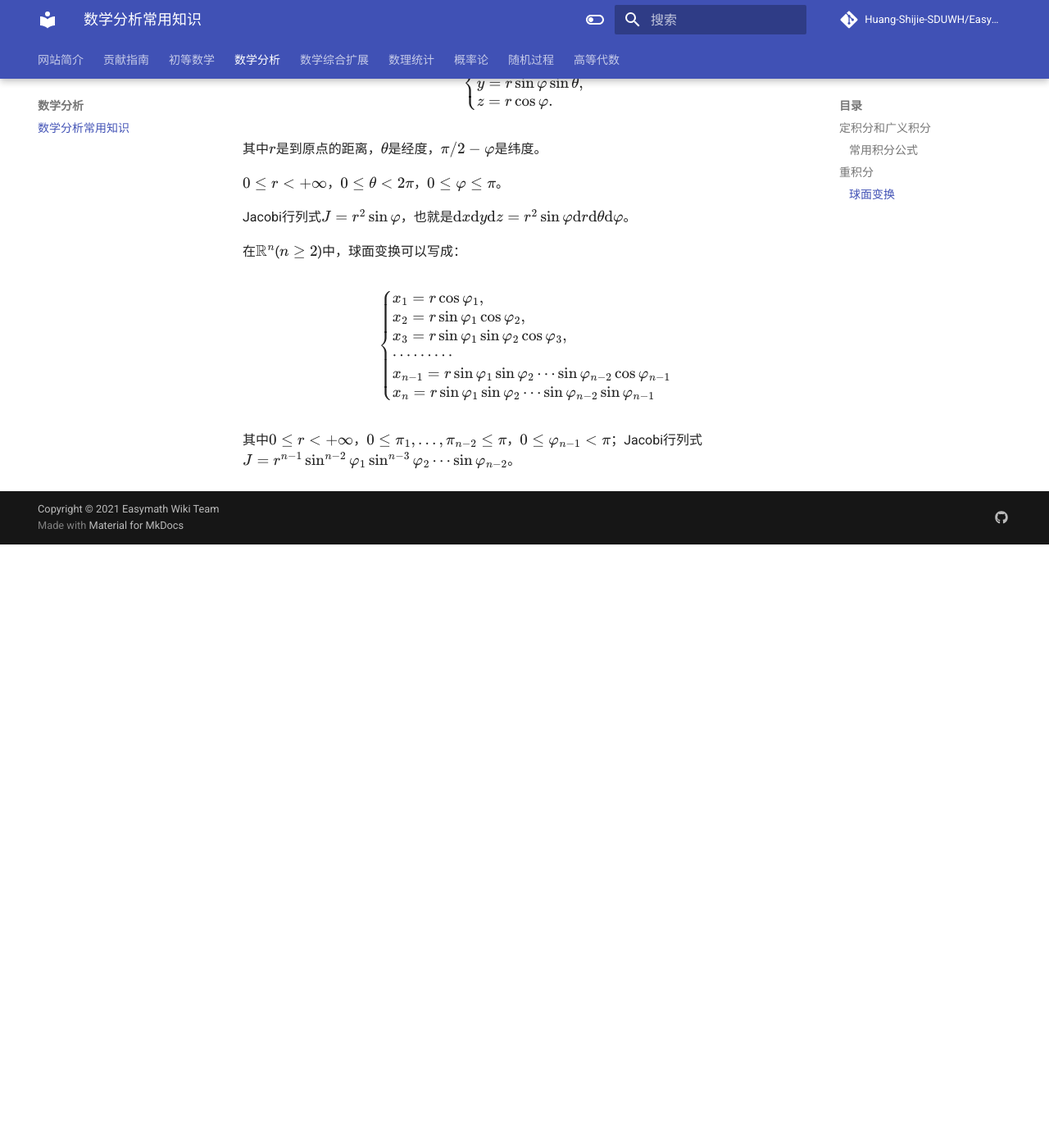
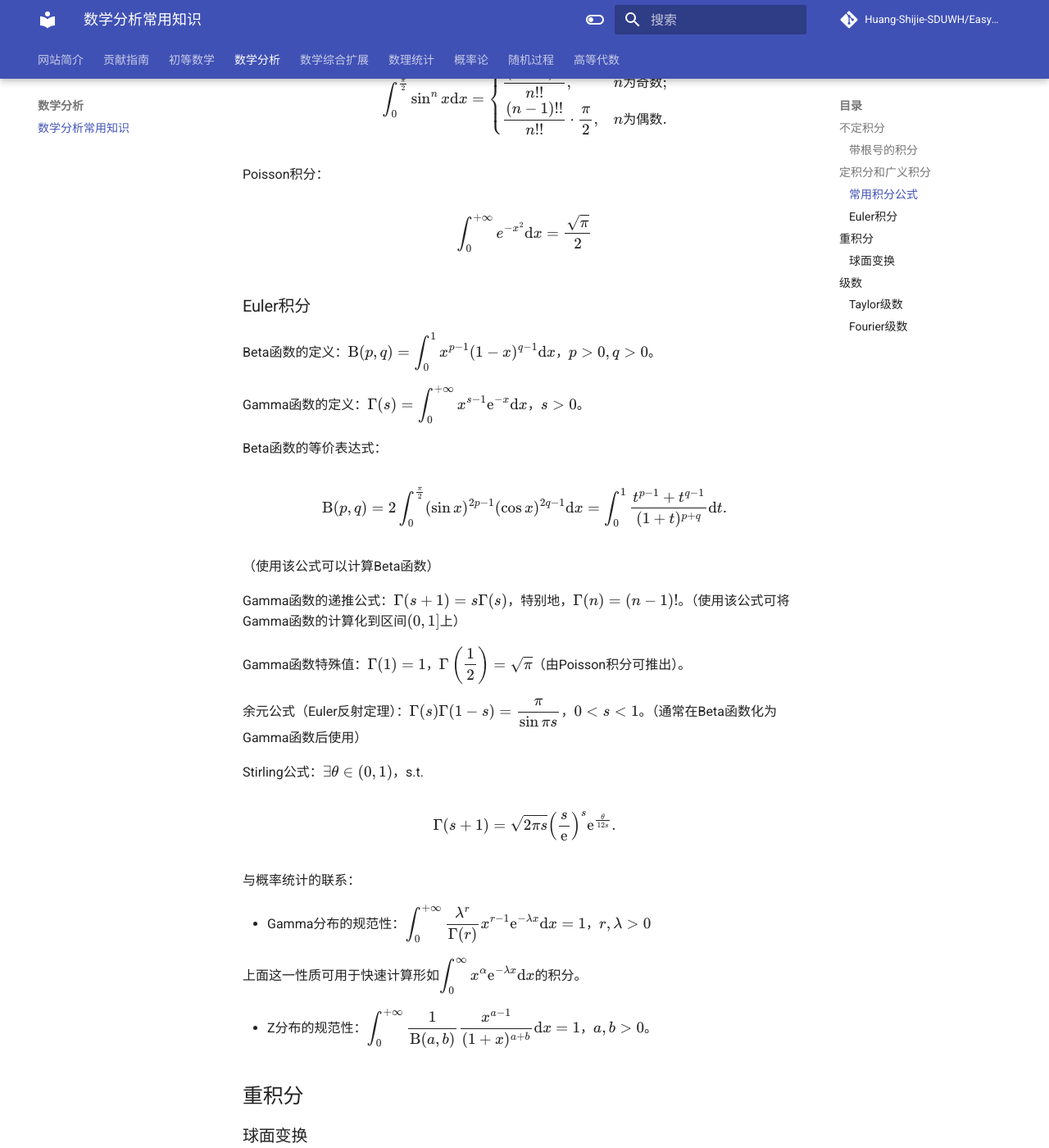
Before and after one commit to Easymath-wiki/Easymath-wiki, an MkDocs documentation site: the page built from docs/数学分析/数分常用知识.md, in a window 1280 px wide and 1400 px high, scrolled down 768 px. Shown: the whole window at 82% size. Built offline with MkDocs 1.6.1 and Material for MkDocs 9.7.7, drawn with Linux system fonts in a browser that asks for light colours; formulas are drawn with MathJax 3; comment, search, counter and statistics services are not loaded; before the commit the page ends 1432 px from its top, so only the background shows below that; some of the changed text lies outside the part shown.

Commit message:
Add integrals

```diff
--- a/docs/数学分析/数分常用知识.md
+++ b/docs/数学分析/数分常用知识.md
@@ -3,9 +3,13 @@
 <div class="hidden-latex">
 \[
 \newcommand{\xfrac}{\displaystyle \frac}
+\newcommand{\xint}{\displaystyle \int}
+\newcommand{\xsqrt}{\displaystyle \sqrt}
 \newcommand{\d}{\mathrm{d}}
 \newcommand{\R}{\mathbb{R}}
 \def\phi{\varphi}
+\def\Beta{\mathrm{B}}
+\def\e{\mathrm{e}}
 \]
 </div>
 
@@ -14,6 +18,16 @@
 > 学到后面很容易又把前面的知识忘记，这里便提供大家一个复习的机会。
 
 欢迎大家添加新内容。
+
+## 不定积分
+
+### 带根号的积分
+
+* $\xint \xsqrt{a^2 - x^2} \d x = \xfrac{x}{2} \xsqrt{a^2 - x^2} + \xfrac{a^2}{2} \arcsin{\xfrac{x}{a}} + C$
+
+* $\xint \xfrac{1}{\xsqrt{x^2 \pm a^2}} \d x = \ln{|x + \xsqrt{x^2 \pm a^2}|} + C$
+
+* $\xint {\xsqrt{x^2 \pm a^2}} \d x = \xfrac{1}{2} (x\xsqrt{x^2 \pm a^2} + \ln{|x + \xsqrt{x^2 \pm a^2}|}) + C$
 
 ## 定积分和广义积分
 
@@ -28,6 +42,46 @@ $$
 \xfrac{(n-1)!!}{n!!} \cdot \xfrac{\pi}{2}, & n\text{为偶数}.
 \end{cases}
 $$
+
+Poisson积分：
+
+$$
+\int_0^{+\infty} e^{-x^2} \d x = \frac{\sqrt{\pi}}{2}
+$$
+
+### Euler积分
+
+Beta函数的定义：$\Beta (p, q) = \xint_0^1 x^{p-1} (1-x)^{q-1} \d x$，$p > 0, q > 0$。
+
+Gamma函数的定义：$\Gamma (s) = \xint_0^{+\infty} x^{s-1} \e^{-x} \d x$，$s > 0$。
+
+Beta函数的等价表达式：
+
+$$
+\Beta (p, q) = 2 \int_0^{\frac{\pi}{2}} (\sin{x})^{2p-1} (\cos{x})^{2q-1} \d x = \int_0^1 \frac{t^{p-1} + t^{q-1}}{(1+t)^{p+q}} \d t.
+$$
+
+（使用该公式可以计算Beta函数）
+
+Gamma函数的递推公式：$\Gamma(s+1) = s\Gamma(s)$，特别地，$\Gamma(n) = (n-1)!$。（使用该公式可将Gamma函数的计算化到区间$(0, 1]$上）
+
+Gamma函数特殊值：$\Gamma(1) = 1$，$\Gamma \left(\xfrac{1}{2} \right) = \sqrt{\pi}$（由Poisson积分可推出）。
+
+余元公式（Euler反射定理）：$\Gamma(s) \Gamma(1-s) = \xfrac{\pi}{\sin{\pi s}}$，$0 < s < 1$。（通常在Beta函数化为Gamma函数后使用）
+
+Stirling公式：$\exists \theta \in (0, 1)$，s.t.
+
+$$
+\Gamma(s + 1) = \sqrt{2\pi s} \left( \frac{s}{\e} \right)^s \e^{\frac{\theta}{12s}}.
+$$
+
+与概率统计的联系：
+
+* Gamma分布的规范性：$\xint_0^{+\infty} \xfrac{\lambda^r}{\Gamma(r)} x^{r-1} \e^{-\lambda x} \d x = 1$，$r, \lambda > 0$
+
+上面这一性质可用于快速计算形如$\xint_0^\infty x^\alpha \e^{-\lambda x} \d x$的积分。
+
+* Z分布的规范性：$\xint_0^{+\infty} \xfrac{1}{\Beta(a, b)} \xfrac{x^{a-1}}{(1 + x)^{a+b}} \d x = 1$，$a, b > 0$。
 
 ## 重积分
 
@@ -63,3 +117,21 @@ x_{n} = r \sin{\phi_1} \sin{\phi_2} \cdots \sin{\phi_{n-2}} \sin{\phi_{n-1}}
 $$
 
 其中$0 \le r < +\infty$，$0 \le \pi_1, \dots, \pi_{n-2} \le \pi$，$0 \le \phi_{n-1} < \pi$；Jacobi行列式$J = r^{n-1} \sin^{n-2}\phi_1 \sin^{n-3}\phi_2 \cdots \sin{\phi_{n-2}}$。
+
+## 级数
+
+### Taylor级数
+
+$\e^x = 1 + \xfrac{x}{1!} + \xfrac{x^2}{2!} + \cdots \xfrac{x^n}{n!} + \cdots ;$
+
+$\sin{x} = 1 - \xfrac{x^3}{3!} + \xfrac{x^5}{5!} - \cdots + (-1)^n \xfrac{x^{2n+1}}{(2n+1)!} + \cdots$
+
+### Fourier级数
+
+周期为$2 \pi$的函数：
+
+$$
+f(x) \sim \frac{a_0}{2} + \sum_{n=1}^{\infty}(a_n \cos{nx} + b_n \sin{nx});
+$$
+
+其中：$a_n = \xfrac{1}{\pi} \xint_{-\pi}^{\pi} f(x) \cos{nx} \d x$，$b_n = \xfrac{1}{\pi} \xint_{-\pi}^{\pi} f(x) \sin{nx} \d x$（Euler-Fourier公式）。
```
